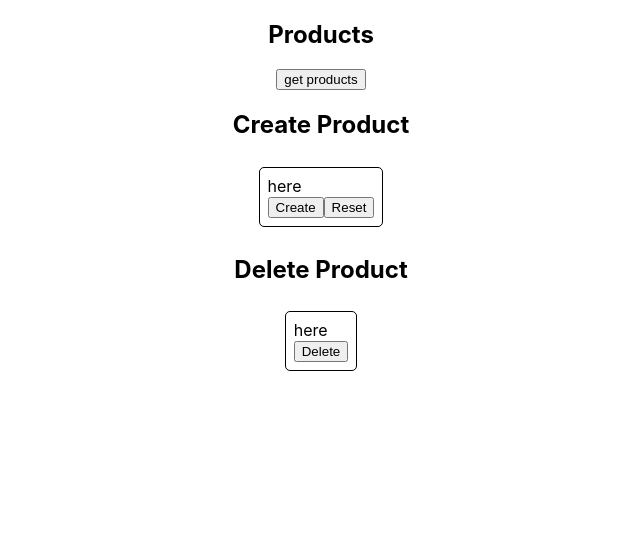
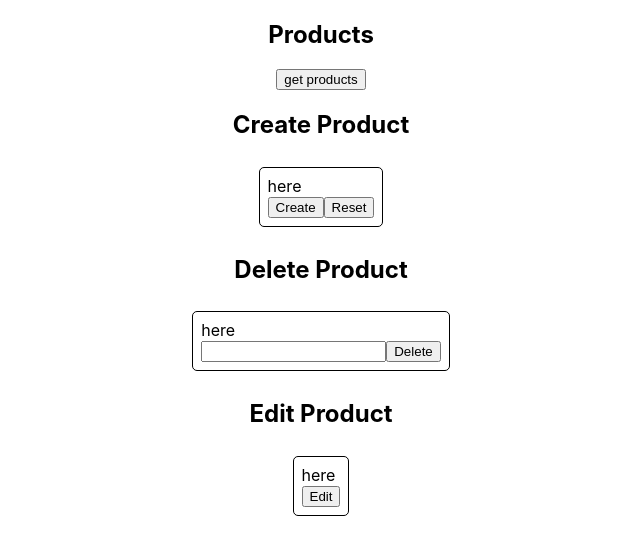
Before and after one commit to Samlogy/graphQL-learning, a React (Create React App) app in the folder client/: page / in a window 1280 px wide. Shown: the top 554 px of the page, without its empty margins (319-959 px from the left). Built offline with nearby package versions, Linux system fonts and the light colour scheme; what apollo-upload-client would draw is missing.

Commit message:
add: update cache --> create / edit product

```diff
--- a/client/src/App.js
+++ b/client/src/App.js
@@ -49,14 +49,15 @@ function App() {
         <h2> Delete Product </h2>
         <DeleteProduct />
 
+        <h2> Edit Product </h2>
+        <EditProdct />
+
         {/*
         <h2> Product </h2>
         <Product />
 
 
 
-        <h2> Edit Product </h2>
-        <EditProdct />
 
         */}
 
--- a/client/src/components/CreateProduct.js
+++ b/client/src/components/CreateProduct.js
@@ -1,5 +1,5 @@
 import { useMutation } from "@apollo/client";
-import { CREATE_PRODUCT } from "../services";
+import { CREATE_PRODUCT, GET_ALL_PRODUCTS } from "../services";
 
 export const CreateProduct = () => {
   const newProduct = {
@@ -17,6 +17,13 @@ export const CreateProduct = () => {
     {
       variables: {
         input: newProduct,
+      },
+      update(cache, { data: { create } }) {
+        const { products } = cache.readQuery({ query: GET_ALL_PRODUCTS });
+        cache.writeQuery({
+          query: GET_ALL_PRODUCTS,
+          data: { products: [...products, create] },
+        });
       },
     }
   );
--- a/client/src/components/DeleteProduct.js
+++ b/client/src/components/DeleteProduct.js
@@ -1,15 +1,16 @@
 import { useMutation } from "@apollo/client";
+import { useState } from "react";
 
 import { DELETE_PRODUCT, GET_ALL_PRODUCTS } from "../services";
 
 export const DeleteProduct = () => {
   const productId = "53a0724c-a416-4cac-ae45-bfaedce1f147";
+  const [text, setText] = useState("");
 
   const [remove, { data, loading, error }] = useMutation(DELETE_PRODUCT, {
     variables: {
-      deleteProductId: productId,
+      deleteProductId: text || productId,
     },
-    onCompleted: () => console.log("some action when mutation completed"),
     // refetchQueries: [{ query: GET_ALL_PRODUCTS }], // recall api to see delete changes on products
     update(cache, { data: { remove } }) {
       const { products } = cache.readQuery({ query: GET_ALL_PRODUCTS });
@@ -20,6 +21,7 @@ export const DeleteProduct = () => {
         },
       });
     },
+    onCompleted: () => console.log("some action when mutation completed"),
   });
 
   if (loading) return <p> Loading... </p>;
@@ -36,6 +38,11 @@ export const DeleteProduct = () => {
       }}
     >
       <form>here</form>
+      <input
+        type="text"
+        value={text}
+        onChange={(e) => setText(e.target.value)}
+      />
       <button onClick={() => remove()}> Delete </button>
     </div>
   );
--- a/client/src/components/EditProdct.js
+++ b/client/src/components/EditProdct.js
@@ -1,8 +1,8 @@
 import { useMutation } from "@apollo/client";
-import { EDIT_PRODUCT } from "../services";
+import { EDIT_PRODUCT, GET_ALL_PRODUCTS } from "../services";
 
 export const EditProdct = () => {
-  const productId = "53a0724c-a416-4cac-ae45-bfaedce1f147";
+  const productId = "2aa56b9a-b1c5-474a-8934-6318f7b42826";
   const product = {
     name: "Steel Pot",
     description: "Silver steel pot that is perfect for cooking",
@@ -10,24 +10,36 @@ export const EditProdct = () => {
     price: 42.44,
     image: "img-1",
     onSale: false,
-    categoryId: "c01b1ff4-f894-4ef2-b27a-22aacc2fca70"
+    categoryId: "c01b1ff4-f894-4ef2-b27a-22aacc2fca70",
   };
 
   const [edit, { data, loading, error }] = useMutation(EDIT_PRODUCT, {
     variables: {
       input: product,
-      updateProductId: productId
-    }
+      updateProductId: productId,
+    },
+    update(cache, { data: { edit } }) {
+      const { products } = cache.readQuery({ query: GET_ALL_PRODUCTS });
+      cache.writeQuery({
+        query: GET_ALL_PRODUCTS,
+        data: { products: [...products, edit] },
+      });
+    },
   });
 
-  if (loading)
-    return <p> Loading... </p>;
-  if (error)
-    return <p>An error occurred</p>;
+  if (loading) return <p> Loading... </p>;
 
   console.log({ data, loading, error });
   return (
-    <div style={{ padding: ".5rem", margin: ".5rem", border: "1px solid", borderRadius: "5px", maxWidth: "fit-content" }}>
+    <div
+      style={{
+        padding: ".5rem",
+        margin: ".5rem",
+        border: "1px solid",
+        borderRadius: "5px",
+        maxWidth: "fit-content",
+      }}
+    >
       <form>here</form>
       <button onClick={() => edit()}> Edit </button>
     </div>
```
